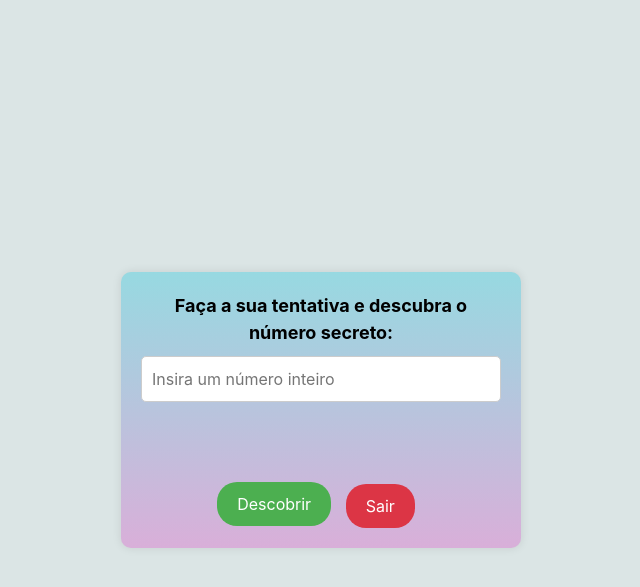
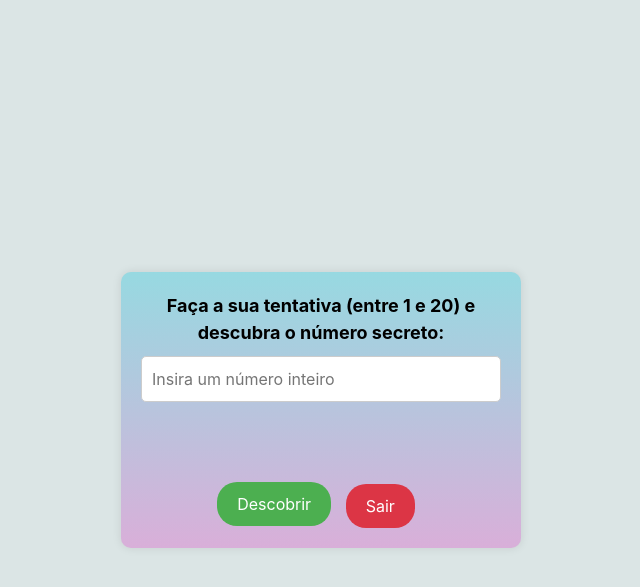
Before and after one commit to Nilson-Ungo/AdivinharNumeroSecreto, a Flask app: page /jogo-advinhacao in a window 1280 px wide. Shown: the top 587 px of the page, without its empty margins (319-959 px from the left). Run offline with Flask 3, Linux system fonts and the light colour scheme; data comes from the database, SQL or seed files in the repository; both versions use the stored data as it was after the commit; some libraries are stand-ins or nearby versions.

Commit message:
Descrição do seu commit

```diff
--- a/templates/jogoAdvinhacao.html
+++ b/templates/jogoAdvinhacao.html
@@ -88,7 +88,7 @@
     <body>
         {% if numero_secreto==0 %}
         <form action="/tentar-advinhar-numero" method="POST" class="container">
-            <label for="tentativa" style="font-weight: bold; color:black;">Faça a sua tentativa e descubra o número secreto:</label>
+            <label for="tentativa" style="font-weight: bold; color: black;">Faça a sua tentativa (entre 1 e 20) e descubra o número secreto:</label>
             <input type="number" id="tentativa" name="tentativa" value="{{tentativa}}" placeholder="Insira um número inteiro" required>
             <input type="hidden" id="id_jogado_atual" name="id_jogado_atual" value="{{id_jogador_atual}}">
             <h5>{{resultado}}</h5>
@@ -102,7 +102,7 @@
         {% else %}
             <div class="container mt-5">
                 <div class="jumbotron text-center">
-                    <h3 class="display-4">Bem-vindo ao Jogo de Adivinhação!</h3>
+                    <h3 class="display-5">Bem-vindo ao Jogo de Adivinhação!</h3>
                     <p class="lead">Teste e veja se consegue descobrir o número secreto.</p>
                     <p>Clique no botão abaixo para começar a jogar.</p>
                     <a class="btn btn-primary btn-lg" href="{{ url_for('jogo_advinhacao') }}" role="button">Começar a Jogar</a>
```
Also changed, not shown: instance/advinhar_numero.db.
